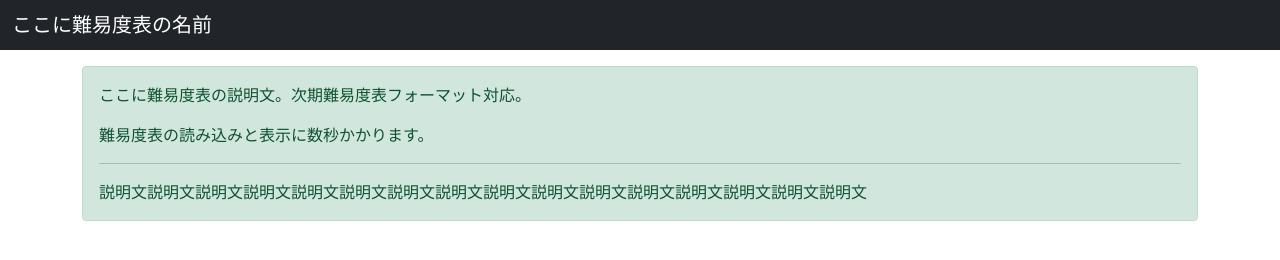
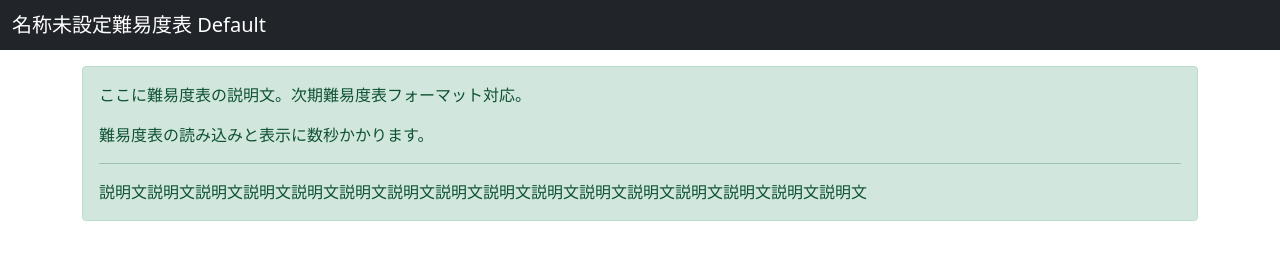
Before and after one commit to yu3553/C_default, a plain HTML site: page index.html in a window 1280 px wide. Drawn offline with nearby package versions, Linux system fonts and the light colour scheme; no server answers.

Commit message:
Update index.html

```diff
--- a/index.html
+++ b/index.html
@@ -2,7 +2,7 @@
 <html lang="ja">
 
 <head>
-    <title>ここに難易度表の名前</title>
+    <title>名称未設定難易度表 Default</title>
     <meta charset="UTF-8">
     <meta http-equiv="X-UA-Compatible" content="IE=edge">
     <meta name="viewport" content="width=device-width, initial-scale=1.0">
@@ -19,7 +19,7 @@
     <header class="mb-3">
         <nav class="navbar navbar-dark bg-dark">
             <div class="container-fluid">
-                <span class="navbar-brand mb-0 h1">ここに難易度表の名前</span>
+                <span class="navbar-brand mb-0 h1">名称未設定難易度表 Default</span>
             </div>
         </nav>
     </header>
```
